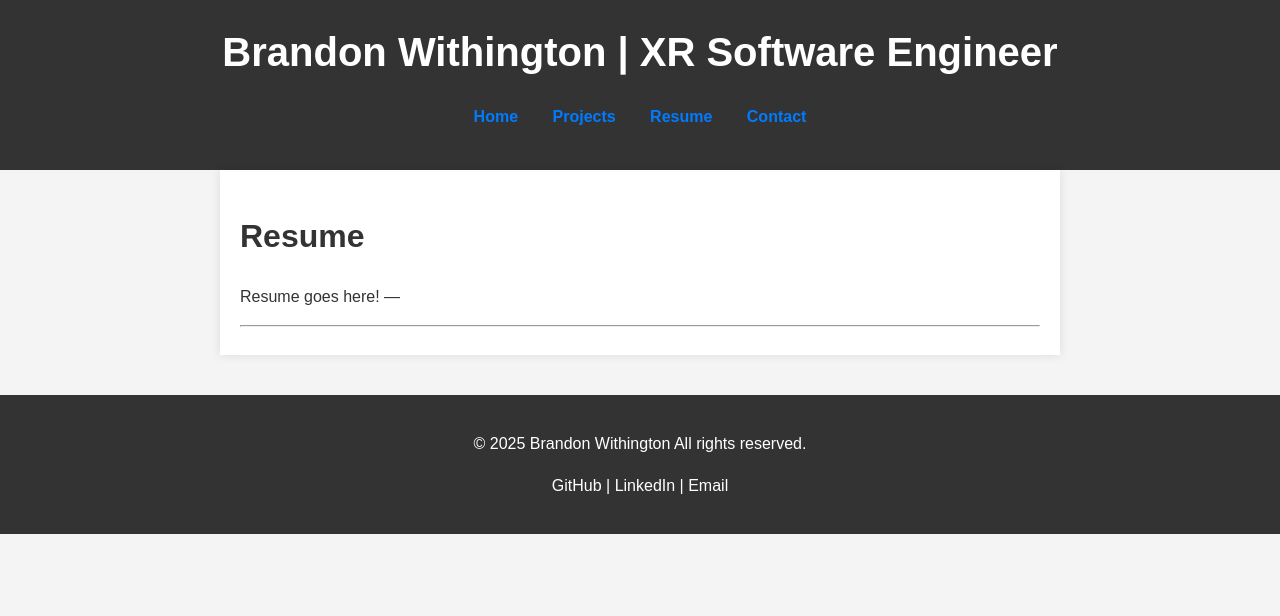
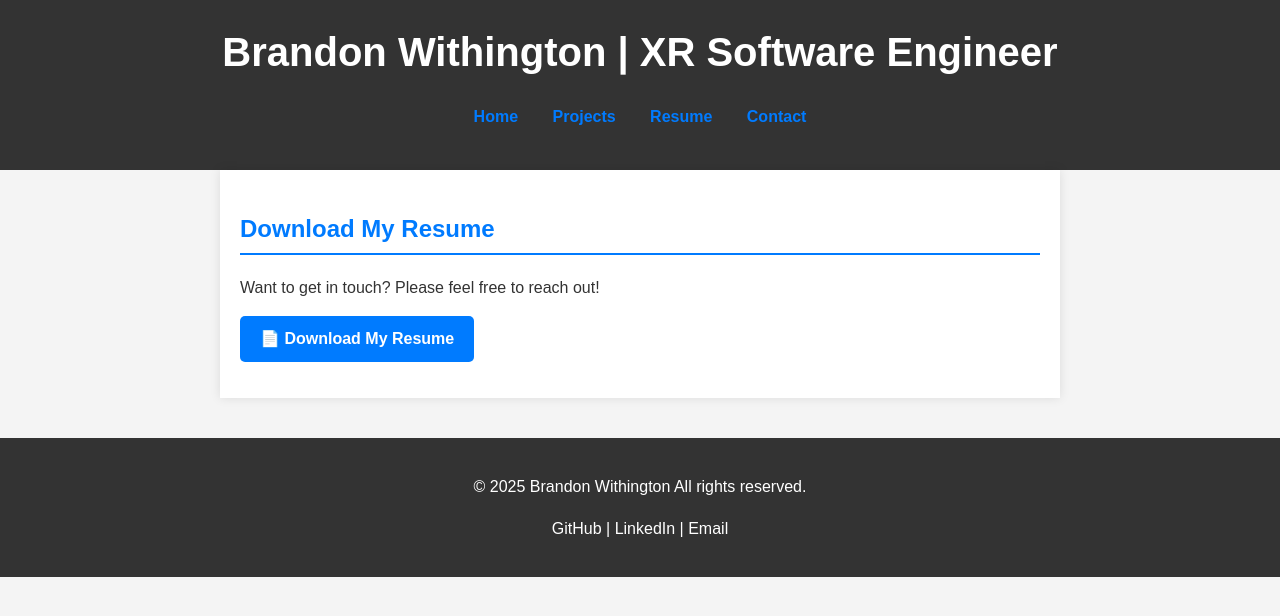
Before and after one commit to BrandonW24/BrandonW24.github.io, a Jekyll site: the page built from _pages/resume.md, in a window 1280 px wide. Shown: the top 616 px of the page. Built offline with Jekyll 4.4.1, drawn with Linux system fonts in a browser that asks for light colours.

Commit message:
Can't stop won't stop.

```diff
--- a/_pages/resume.md
+++ b/_pages/resume.md
@@ -4,9 +4,10 @@ title: Resume
 permalink: /resume/
 ---
 
-# Resume
-Resume goes here!
----
-<!-- Add your content here -->
+## Download My Resume
 
----
+Want to get in touch? Please feel free to reach out!
+
+<a href="{{ '/assets/Brandon_Resume_2025.pdf' | relative_url }}" class="download-button" download>
+    📄 Download My Resume
+</a>
--- a/assets/css/styles.css
+++ b/assets/css/styles.css
@@ -71,6 +71,34 @@ h3 {
     box-shadow: 0 2px 5px rgba(0, 0, 0, 0.1);
 }
 
+.download-button {
+    display: inline-block;
+    padding: 10px 20px;
+    background-color: #007bff;
+    color: white;
+    text-decoration: none;
+    border-radius: 5px;
+    font-weight: bold;
+}
+
+.download-button:hover {
+    background-color: #0056b3;
+}
+
+.contact-button {
+    display: inline-block;
+    padding: 10px 20px;
+    background-color: #007bff;
+    color: white;
+    text-decoration: none;
+    border-radius: 5px;
+    font-weight: bold;
+}
+
+.contact-button:hover {
+    background-color: #0056b3;
+}
+
 .project-card img {
     max-width: 100%;
     border-radius: 5px;
```
Also changed, not shown: _pages/contact.md (+4 -5 lines), 2 other files.
